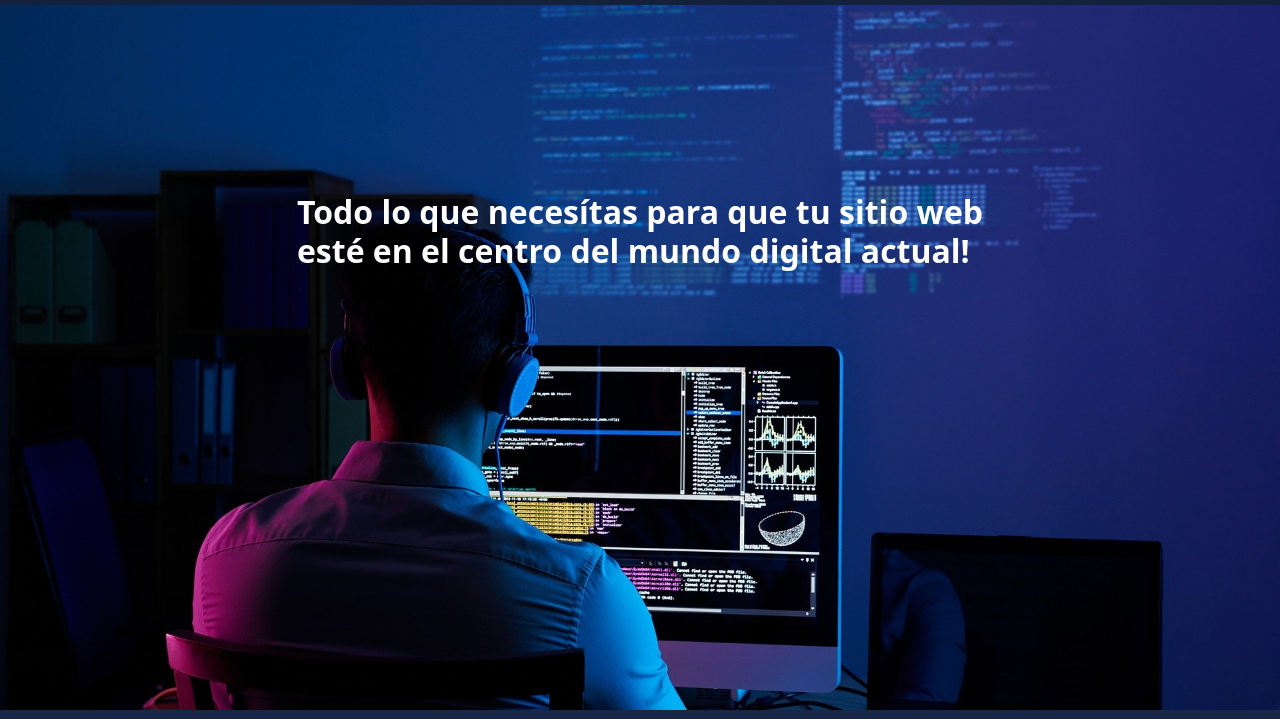
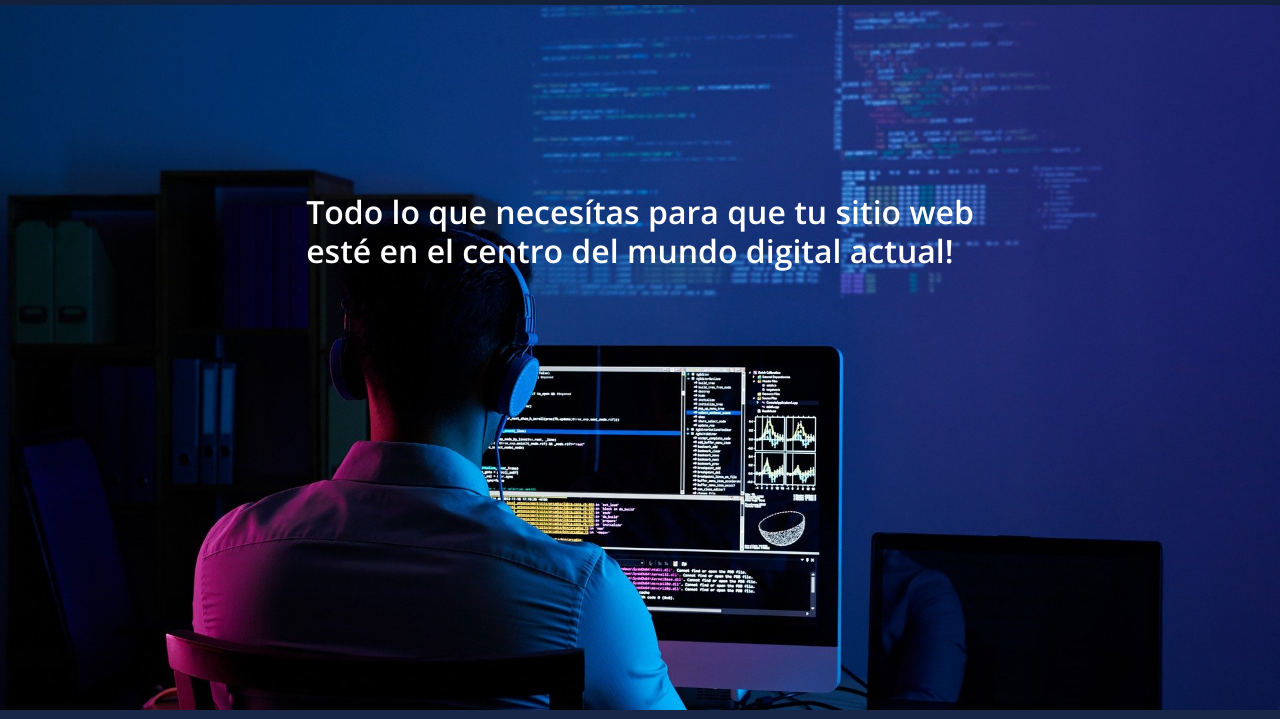
Before and after one commit to TomasCairaBoronat/repository_myPortfolio, a website: page root/index.html in a window 1280 px wide. Shown: the part 100-819 px from the top of the page. Drawn offline with nearby package versions, Linux system fonts and the light colour scheme.

Commit message:
Import de google fonts

```diff
--- a/root/style/style.scss
+++ b/root/style/style.scss
@@ -1,3 +1,4 @@
+@import url('https://fonts.googleapis.com/css2?family=Open+Sans:ital,wght@0,300;0,400;0,500;0,600;0,700;0,800;1,300;1,400;1,500;1,600;1,700;1,800&display=swap');
 $colorNavBar: #14213D;
 $colorSection:#182747;
 $colorPrincipal: #d8d8d8;
@@ -10,6 +11,7 @@ $colorIndex:rgb(255, 255, 255);
   body, html {
     height: 100%;
     background-color: $colorSection;
+    font-family: 'Open Sans', sans-serif;
   }
   .texto{
     color: $colorPrincipal;
```
Also changed, not shown: root/style/style.css.
